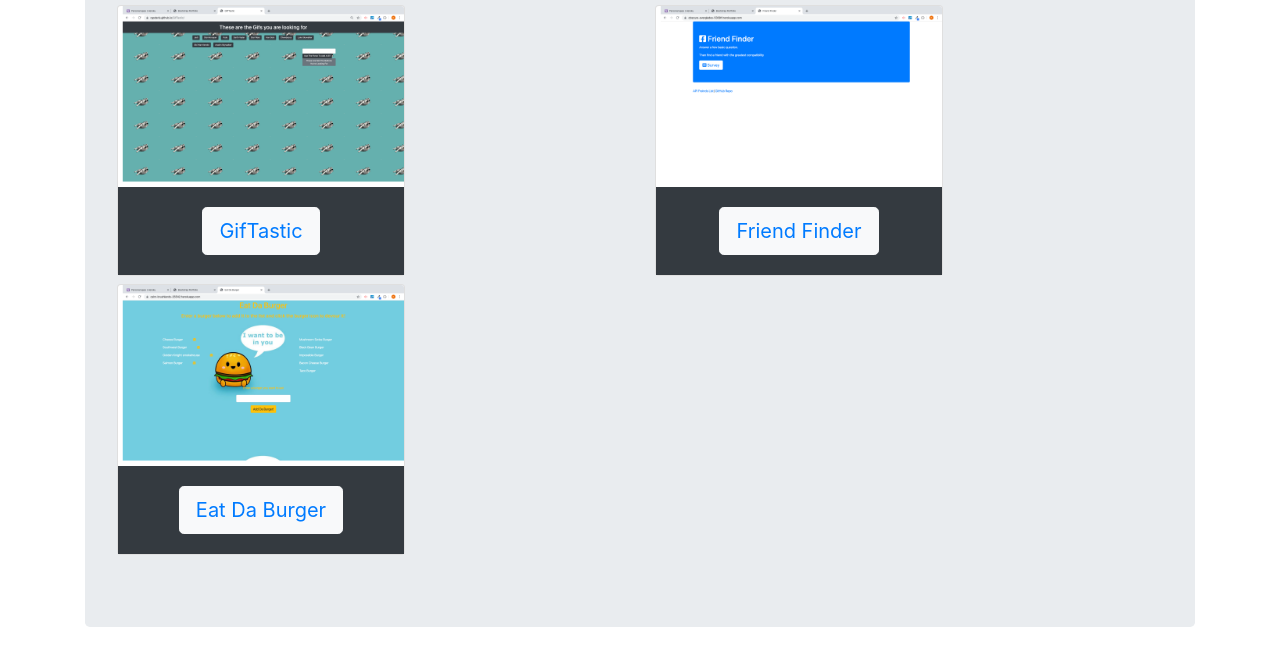
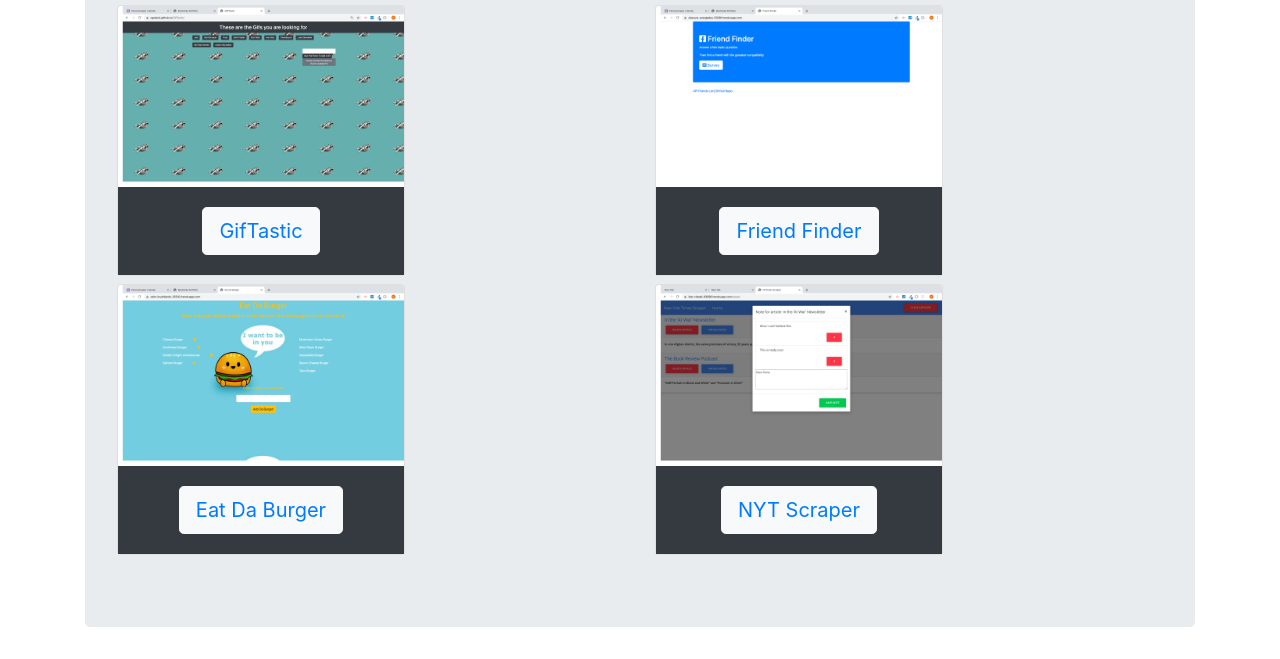
Before and after one commit to rgoderis/Bootstrap-Portfolio, a plain HTML site: page portfolio.html in a window 1280 px wide. Shown: the part 1150-1809 px from the top of the page. Drawn offline with nearby package versions, Linux system fonts and the light colour scheme.

Commit message:
added link to NYT Scraper

```diff
--- a/portfolio.html
+++ b/portfolio.html
@@ -42,6 +42,7 @@
                                     <a class="dropdown-item" href="https://rgoderis.github.io/event-project/">EventZip</a>
                                     <a class="dropdown-item" href="https://obscure-everglades-53091.herokuapp.com/">Friend Finder</a>
                                     <a class="dropdown-item" href="https://calm-brushlands-25542.herokuapp.com/">Eat Da Burger</a>
+                                    <a class="dropdown-item" href="https://fast-citadel-83096.herokuapp.com/">NYT Scraper</a>
                                 </div>
                             </li>
                             <li class="nav-item">
@@ -146,6 +147,14 @@
                                 </div>
                             </div>
                         </div>
+                        <div class="col-sm-12 col-md-6">
+                            <div class="card" style="width: 18rem;">
+                                <a href="https://fast-citadel-83096.herokuapp.com/"><img src="assets/images/NTY-Scraper.png" class="card-img-top" alt="NYT Scraper"></a>
+                                <div class="card-body bg-dark">
+                                    <h4 class="card-text text-center"><button type="button" class="btn btn-light btn-lg"><a href="https://fast-citadel-83096.herokuapp.com/">NYT Scraper</a></button></h4>
+                                </div>
+                            </div>
+                        </div>
                     </div>
                 </div>
             </div>
```
Also changed, not shown: contact.html (+1 -0 lines), index.html (+1 -0 lines), assets/images/NTY-Scraper.png (added), 3 other files.
